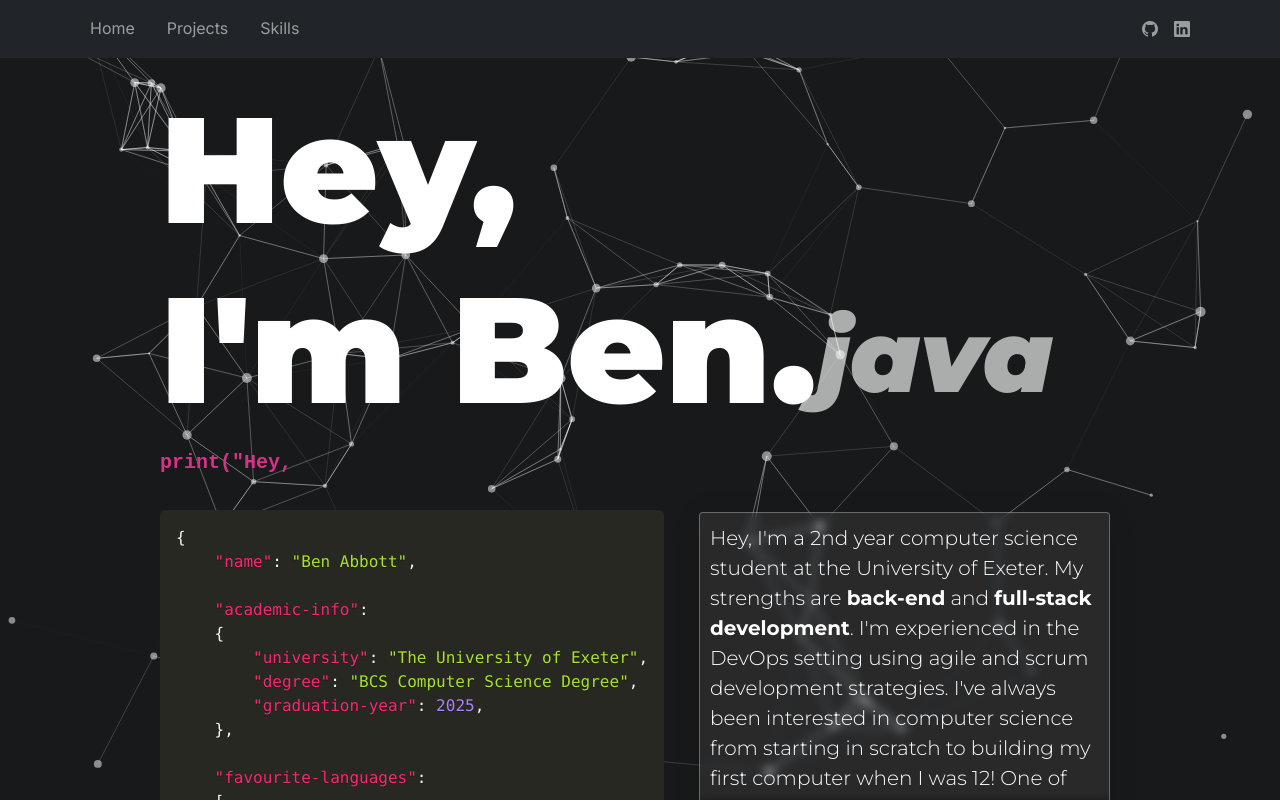
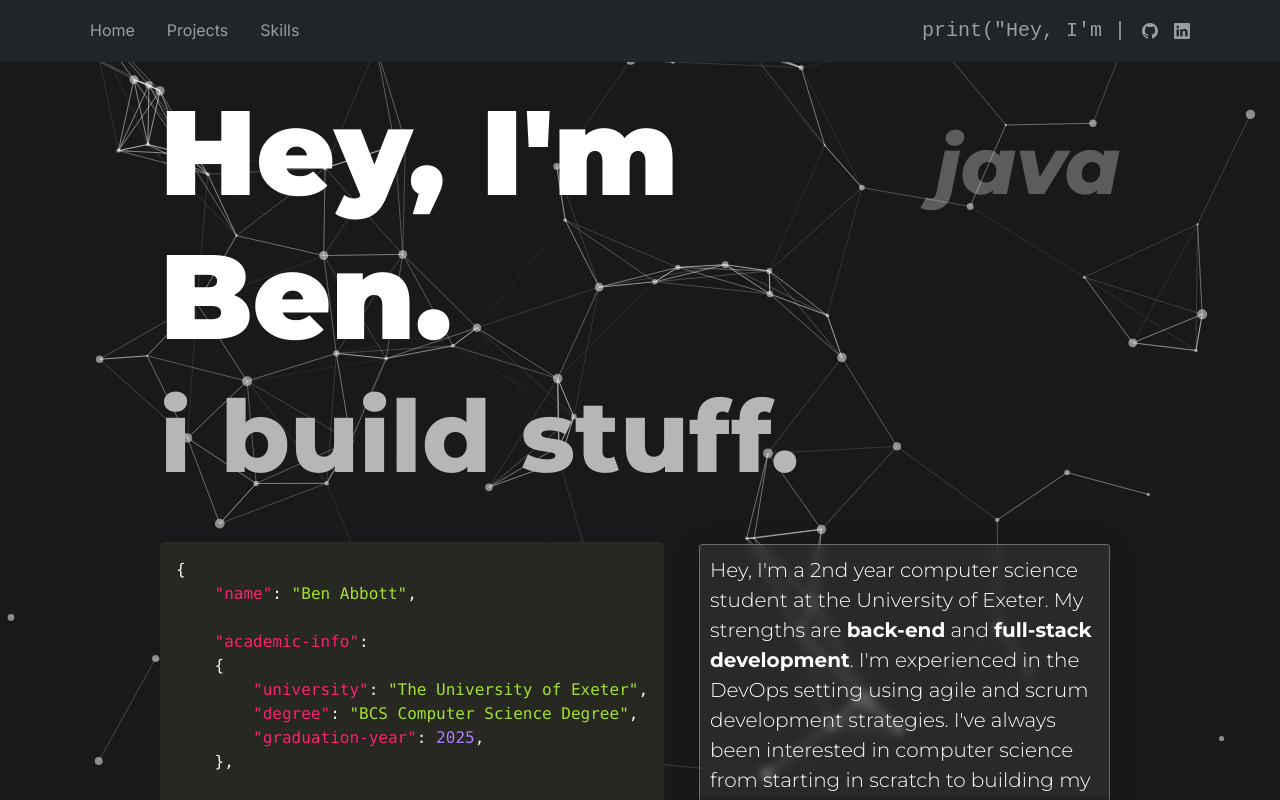
Before and after one commit to be-nny/portfolio, a Next.js app in the folder my-portfolio-site/: page / in a window 1280 px wide. Shown: the top 800 px of the page. Built offline with nearby package versions, Linux system fonts and the light colour scheme.

Commit message:
home page css

```diff
--- a/my-portfolio-site/app/components/LandingPage.module.css
+++ b/my-portfolio-site/app/components/LandingPage.module.css
@@ -9,8 +9,9 @@
 }
 
 .extensionName {
-    font-size: 100px;
-    margin-top: 10%;
+    font-size: 80px;
+    font-weight: 800;
+    margin-top: 4%;
 }
 
 .contactText{
@@ -45,19 +46,21 @@
     color: #ffffff;
     text-align: left;
     font-family: Montserrat, sans-serif;
-    font-size: 150px;
+    font-size: 120px;
     font-style: normal;
     font-variant: normal;
     font-weight: 900;
 }
 
 .subTitle{
+    display: flex;
     color: #ffffff;
+    text-align: left;
     font-family: Montserrat, sans-serif;
-    font-size: 20px;
+    font-size: 100px;
     font-style: normal;
     font-variant: normal;
-    font-weight: 500;
+    font-weight: 700;
 }
 
 .aboutLayout {
@@ -91,7 +94,6 @@
     }
     .extensionName {
         font-size: 30px;
-        margin-top: 10%;
     }
     .gridLeft {
         grid-column: 1;
--- a/my-portfolio-site/app/components/LandingPage.tsx
+++ b/my-portfolio-site/app/components/LandingPage.tsx
@@ -6,6 +6,7 @@ import styles_hello_world from './helloWorld.module.css';
 import React, {useEffect, useState} from "react";
 import Button from 'react-bootstrap/Button'
 import { TypeAnimation } from 'react-type-animation';
+import {ControlledCarousel} from "@/app/components/carousel";
 
 export const LandingPage = () => {
     const [typingStatusLanguage, setTypingStatusLanguage] = useState('.c');
@@ -42,7 +43,7 @@ export const LandingPage = () => {
                 transition={{ duration: 1}}
             >
                 <h1 className={styles_landing.titleText}>
-                    Hey, <br/>I'm Ben.
+                    Hey, I'm Ben.
                     <motion.span
                         className={styles_landing.extensionName}
                         key={typingStatusLanguage}
@@ -53,14 +54,16 @@ export const LandingPage = () => {
                             duration: 0.8,
                         }}
                     >
-                        <em><br/>{typingStatusLanguage}</em>
+                        <em>{typingStatusLanguage}</em>
                     </motion.span>
                 </h1>
             </motion.div>
-
+            <h1 className={styles_landing.titleText} style={{color: "#b6b6b6", fontSize:"100px", fontWeight: "800"}}>
+                i build stuff.
+            </h1>
             <div className={styles_hello_world.container}>
                 <div>
-                    <code className={`${styles_hello_world.text}`} >
+                    <code className={`${styles_hello_world.text}`} style={{visibility:"hidden"}}>
                         <TypeAnimation
                             sequence={[
                                 () => {
@@ -100,7 +103,6 @@ export const LandingPage = () => {
                         />
                     </code>
                 </div>
-                <br/>
             </div>
             <div className={styles_landing.aboutLayout}>
                 <motion.span
@@ -145,6 +147,16 @@ export const LandingPage = () => {
                     </div>
                 </motion.div>
             </div>
+            {/*<motion.div*/}
+            {/*    initial={{ opacity: 0, y: 50}}*/}
+            {/*    whileInView={{ opacity: 1 , y: 0}}*/}
+            {/*    transition={{ duration: 1}}*/}
+            {/*>*/}
+            {/*<h1 className={styles_landing.subTitle}>*/}
+            {/*    Featured*/}
+            {/*</h1>*/}
+            {/*</motion.div>*/}
+            <br/>
         </>
     );
 }
--- a/my-portfolio-site/app/components/Menu.tsx
+++ b/my-portfolio-site/app/components/Menu.tsx
@@ -3,7 +3,8 @@ import Container from 'react-bootstrap/Container';
 import Nav from 'react-bootstrap/Nav';
 import Navbar from 'react-bootstrap/Navbar';
 import "bootstrap-icons/font/bootstrap-icons.css";
-import Card from 'react-bootstrap/Card';
+import styles_hello_world from "@/app/components/helloWorld.module.css";
+import { TypeAnimation } from 'react-type-animation';
 
 export const Menu = () => {
     return (
@@ -14,6 +15,31 @@ export const Menu = () => {
                         <Nav.Link href="/">Home</Nav.Link>
                         <Nav.Link href="/projects">Projects</Nav.Link>
                         <Nav.Link href="/skills">Skills</Nav.Link>
+                    </Nav>
+                    <Nav>
+                        <Nav.Link>
+                            <code className={`${styles_hello_world.text}`} >
+                                <TypeAnimation
+                                    sequence={[
+                                        'printf("%s\\n", "Hey, I\'m ben");',
+                                        800,
+                                        'print("Hey, I\'m ben")',
+                                        800,
+                                        'System.out.println("Hey, I\'m ben");',
+                                        800,
+                                        'console.log("Hey, I\'m ben");',
+                                        800,
+                                        'std::cout << "Hey, I\'m ben" << std::endl;',
+                                        800,
+                                        '$ echo "Hey, I\'m ben"',
+                                        800,
+                                    ]}
+                                    wrapper="span"
+                                    speed={50}
+                                    repeat={Infinity}
+                                />
+                            </code>
+                        </Nav.Link>
                     </Nav>
                     <Nav className="ml-auto">
                         <Nav.Link href={"https://github.com/be-nny"}>
--- /dev/null
+++ b/my-portfolio-site/app/components/carousel.tsx
@@ -0,0 +1,38 @@
+import { useState } from 'react';
+import Carousel from 'react-bootstrap/Carousel';
+import Image1 from '@/public/images/iSABEL logo (dark).png'
+export const ControlledCarousel = () => {
+    const [index, setIndex] = useState(0);
+
+    const handleSelect = (selectedIndex) => {
+        setIndex(selectedIndex);
+    };
+
+    return (
+        <Carousel activeIndex={index} onSelect={handleSelect} data-bs-theme="light">
+            <Carousel.Item>
+                <img src={'/images/isabel_poster_1.png'} width={'50%'} />
+                <Carousel.Caption>
+                    <h3>First slide label</h3>
+                    <p>Nulla vitae elit libero, a pharetra augue mollis interdum.</p>
+                </Carousel.Caption>
+            </Carousel.Item>
+            <Carousel.Item>
+                <img src={Image1} />
+                <Carousel.Caption>
+                    <h3>Second slide label</h3>
+                    <p>Lorem ipsum dolor sit amet, consectetur adipiscing elit.</p>
+                </Carousel.Caption>
+            </Carousel.Item>
+            <Carousel.Item>
+                <img src={Image1} />
+                <Carousel.Caption>
+                    <h3>Third slide label</h3>
+                    <p>
+                        Praesent commodo cursus magna, vel scelerisque nisl consectetur.
+                    </p>
+                </Carousel.Caption>
+            </Carousel.Item>
+        </Carousel>
+    );
+}
--- a/my-portfolio-site/app/components/helloWorld.module.css
+++ b/my-portfolio-site/app/components/helloWorld.module.css
@@ -4,7 +4,7 @@
     font-size: 20px;
     font-style: normal;
     font-variant: normal;
-    font-weight: 900;
+    font-weight: 500;
 }
 
 .fileName {
```
